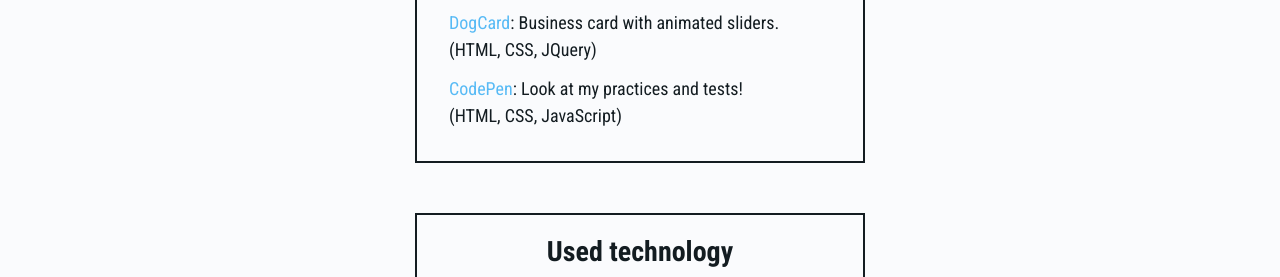
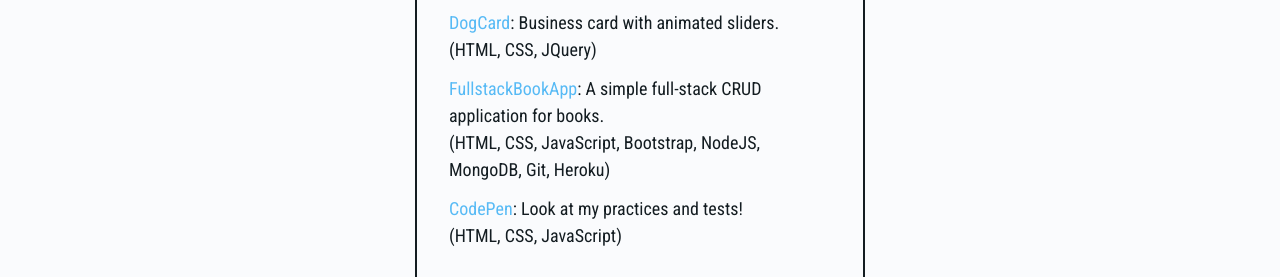
Before and after one commit to lichocosta/portfolio, a plain HTML site: page index.html in a window 1280 px wide. Shown: the part 1853-2130 px from the top of the page. Drawn offline with Linux system fonts and the light colour scheme.

Commit message:
New Project!

```diff
--- a/index.html
+++ b/index.html
@@ -29,8 +29,8 @@
 
                             .iceberg {
                                display: block;
-             ∧_∧               width: 1000px;
-            (　･ω･)             height: 4000px;
+             ∧_∧               width: 1000000px;
+            (　･ω･)             height: 4000000px;
          _＿|　⊃／(___      }
         /　└--(______/
         ￣￣￣￣￣￣￣       #titanic {
@@ -87,6 +87,7 @@
                 <ul class="infoText">
                     <li><a target="_blank" href="https://tuboleto.com.ar/">TuBoleto</a>: Make a purchase-sale contract that includes the description and main characteristics of the article on sale and the payment conditions.<br>(HTML, CSS, JavaScript, Bootstrap)</li>
                     <li><a target="_blank" href="https://lichocosta.github.io/dog-card/">DogCard</a>: Business card with animated sliders.<br>(HTML, CSS, JQuery)</li>
+                    <li><a target="_blank" href="https://javascript-fullstack-licho.herokuapp.com/">FullstackBookApp</a>: A simple full-stack CRUD application for books.<br>(HTML, CSS, JavaScript, Bootstrap, NodeJS, MongoDB, Git, Heroku)</li>
                     <li><a target="_blank" href="https://codepen.io/lichocosta">CodePen</a>: Look at my practices and tests!<br>(HTML, CSS, JavaScript)</li>
                 </ul>
             </section>
```
